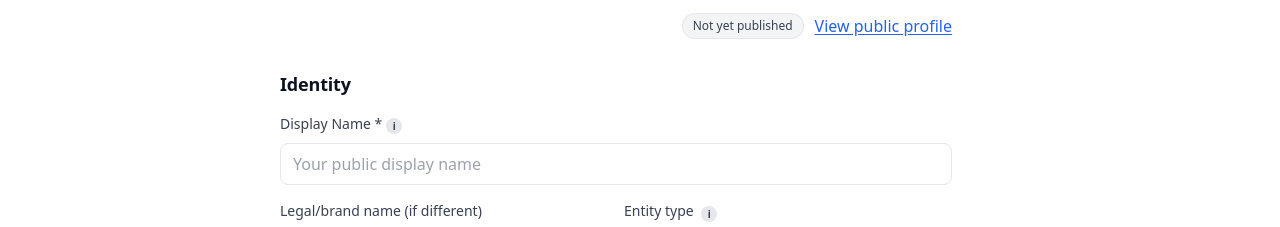
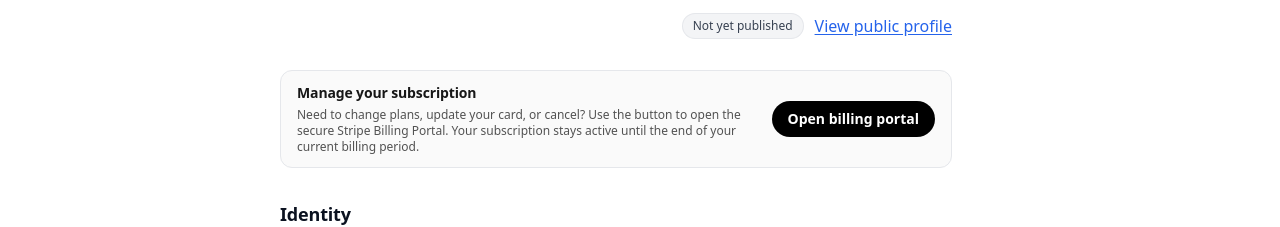
Before and after one commit to NewguyMMM/aeobro, a Next.js app: page /dashboard/editor in a window 1280 px wide. Shown: the part 297-524 px from the top of the page. Built offline with nearby package versions, Linux system fonts and the light colour scheme; no server answers.

Commit message:
Update ProfileEditor.tsx

```diff
--- a/components/ProfileEditor.tsx
+++ b/components/ProfileEditor.tsx
@@ -1,5 +1,5 @@
 // components/ProfileEditor.tsx
-// 📅 Updated: 2025-11-30 05:32 ET – gate Updates by plan (Plus & Pro+ only)
+// 📅 Updated: 2025-11-30 12:45 ET – gate Updates by plan & add Billing card
 "use client";
 
 import * as React from "react";
@@ -12,6 +12,7 @@ import LogoUploader from "@/components/LogoUploader";
 import LinkTypeSelect from "@/components/LinkTypeSelect";
 import PublicUrlReadonly from "@/components/PublicUrlReadonly";
 import SchemaPreviewButton from "@/components/SchemaPreviewButton";
+import ManageBillingButton from "@/components/stripe/ManageBillingButton";
 
 // Load the verification UI purely on the client (single source of truth at bottom)
 import dynamic from "next/dynamic";
@@ -701,6 +702,24 @@ export default function ProfileEditor({
         </div>
       </div>
 
+      {/* Billing / subscription helper */}
+      <div className="rounded-xl border bg-neutral-50 px-4 py-3 flex flex-col md:flex-row md:items-center md:justify-between gap-3">
+        <div>
+          <h2 className="text-sm font-semibold text-neutral-900">
+            Manage your subscription
+          </h2>
+          <p className="mt-1 text-xs text-neutral-600 max-w-md">
+            Need to change plans, update your card, or cancel? Use the button to
+            open the secure Stripe Billing Portal. Your subscription stays
+            active until the end of your current billing period.
+          </p>
+        </div>
+        <ManageBillingButton
+          label="Open billing portal"
+          className="text-xs md:text-sm px-4 py-2"
+        />
+      </div>
+
       {/* Identity */}
       <section className="grid gap-4">
         <h3 className="text-lg font-semibold">Identity</h3>
@@ -859,7 +878,7 @@ export default function ProfileEditor({
             <div className="rounded-md border border-dashed bg-gray-50 p-3 text-sm text-gray-600">
               Latest Updates are available on{" "}
               <span className="font-medium">Plus</span> and{" "}
-              <span className="font-medium">Pro</span> plans. Upgrade to keep
+                <span className="font-medium">Pro</span> plans. Upgrade to keep
               AI tools in sync with your newest offers and announcements.
               <div className="mt-3">
                 <a
```
